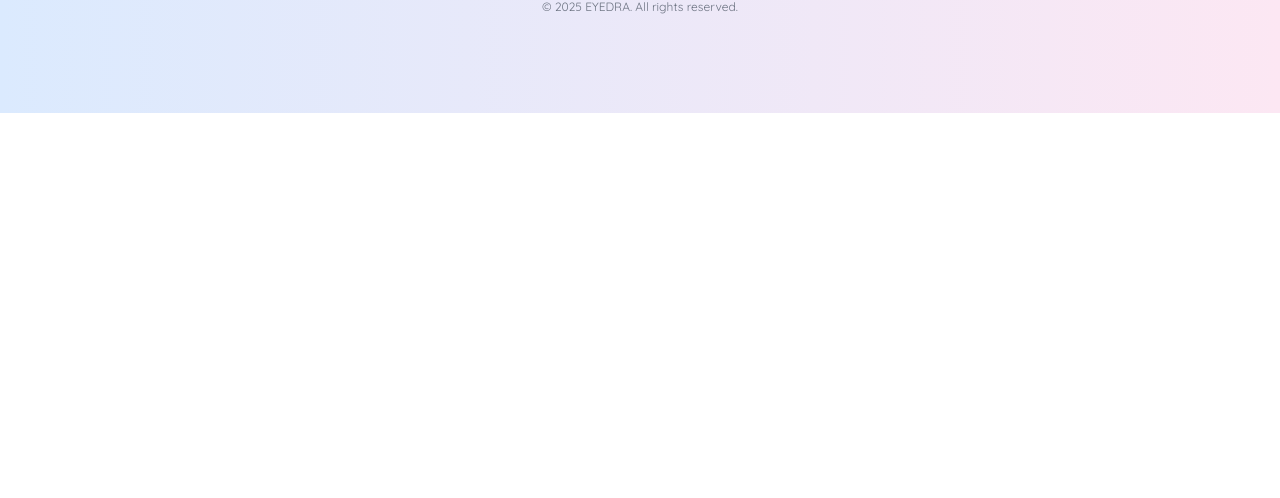
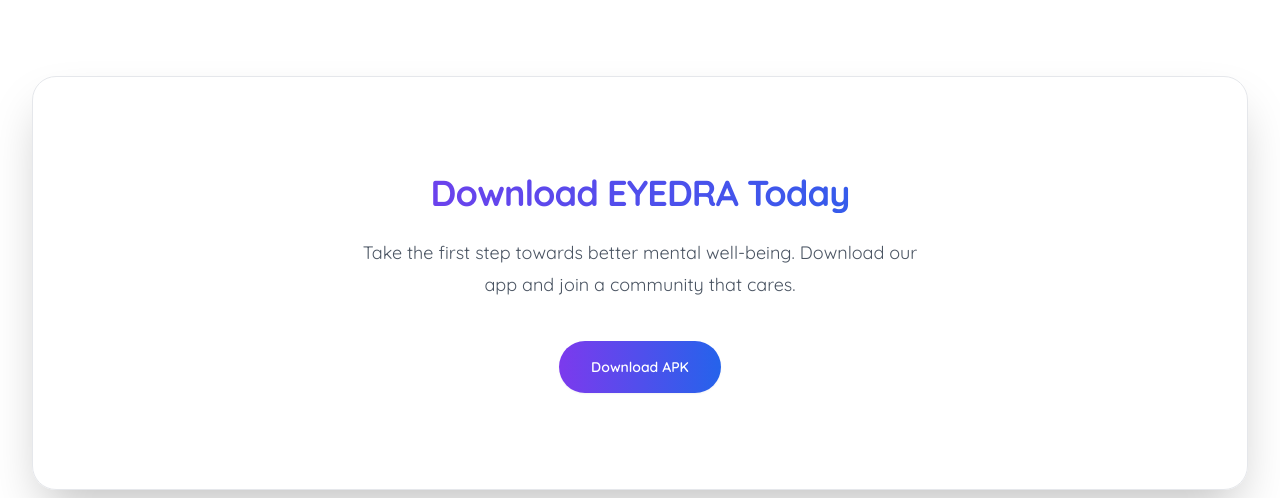
Before and after one commit to Dilethni/eyedra-marketing-web, a React (Vite) app: page / in a window 1280 px wide. Shown: the part 1422-1920 px from the top of the page. Before the commit the page ends 1535 px from the top, so only its background shows below. Built offline with nearby package versions, Linux system fonts and the light colour scheme.

Commit message:
Adjust screen size

```diff
--- a/src/pages/Home.tsx
+++ b/src/pages/Home.tsx
@@ -1,46 +1,27 @@
-import { useEffect, useRef } from "react";
-import { motion } from "framer-motion";
-import { Link } from "react-router-dom";
+import { motion } from 'framer-motion';
+import { Link } from 'react-router-dom';
 
 export default function Home() {
-  const videoRef = useRef<HTMLVideoElement>(null);
-  const featuresRef = useRef<HTMLDivElement>(null);
-
-  useEffect(() => {
-    const handleScroll = () => {
-      if (!videoRef.current || !featuresRef.current) return;
-
-      const featureSectionTop = featuresRef.current.getBoundingClientRect().top;
-
-      // Pause video when the "Features" section is about to enter the viewport
-      if (featureSectionTop <= window.innerHeight * 0.8) {
-        videoRef.current.pause();
-      }
-    };
-
-    window.addEventListener("scroll", handleScroll);
-    return () => window.removeEventListener("scroll", handleScroll);
-  }, []);
-
   return (
-    <div className="relative isolate">
-      {/* Background video */}
-      <div className="absolute inset-0 -z-10">
+    <div className="relative isolate ">
+      {/* Background video without opacity */}
+      <div className="absolute inset-0 -z-10 h-[100vh] max-h-[700px]">
         <video
-          ref={videoRef}
-          className="w-full h-screen object-cover opacity-80"
+          className="w-full h-full object-cover opacity-80"
           autoPlay
+          loop
           muted
           playsInline
         >
           <source src="bg-video.mp4" type="video/mp4" />
           Your browser does not support the video tag.
         </video>
-        <div className="absolute inset-0 opacity-30"></div>
+        {/* Reduced overlay opacity for better video visibility */}
+        <div className="absolute inset-0 opacity-30"></div> {/* Changed from opacity-60 to opacity-30 */}
       </div>
 
       {/* Hero section */}
-      <div className="relative pt-24">
+      <div className="relative flex flex-col justify-center items-center text-center h-[100vh] max-h-[700px]">
         <div className="mx-auto max-w-7xl px-6 py-24 sm:py-32 lg:px-8">
           <div className="mx-auto max-w-2xl text-center">
             <motion.div
@@ -72,11 +53,10 @@ export default function Home() {
       </div>
 
       {/* Features section */}
-      <div ref={featuresRef} className="mx-auto max-w-7xl px-6 lg:px-8">
+      <div className="relative bg-white py-24">
+        <div className="mx-auto max-w-7xl px-6 lg:px-8">
           <div className="mx-auto max-w-2xl lg:text-center">
-          <h2 className="text-4xl font-bold tracking-tight text-transparent bg-clip-text bg-gradient-to-r from-primary-600 to-secondary-600 sm:text-6xl">
-            Features
-          </h2>
+            <h2 className="text-4xl font-bold tracking-tight text-transparent bg-clip-text bg-gradient-to-r from-primary-600 to-secondary-600 sm:text-6xl">Features</h2>
             <p className="mt-2 text-3xl font-bold tracking-tight text-gray-600 sm:text-4xl">
               Everything you need for your mental well-being
             </p>
@@ -108,10 +88,33 @@ export default function Home() {
           </div>
         </div>
       </div>
+
+      {/* Download section */}
+      <div className="mx-auto mt-16 mb-16 max-w-7xl sm:mt-24 sm:px-6 lg:px-8">
+        <div className="relative isolate overflow-hidden bg-white/90 border rounded-lg px-6 py-24 text-center shadow-2xl sm:rounded-3xl sm:px-16
+            transition-all duration-300 ease-in-out hover:scale-[1.02] hover:shadow-3xl hover:bg-gradient-to-r hover:from-blue-100  hover:to-pink-100">
+          <h2 className="mx-auto max-w-2xl text-3xl font-bold tracking-tight text-transparent bg-clip-text bg-gradient-to-r from-primary-600 to-secondary-600 sm:text-4xl">
+            Download EYEDRA Today
+          </h2>
+          <p className="mx-auto mt-6 max-w-xl text-lg leading-8 text-gray-600">
+            Take the first step towards better mental well-being. Download our app and join a community that cares.
+          </p>
+          <div className="mt-10 flex items-center justify-center gap-x-6">
+            <a
+              href="#"
+              className="rounded-full bg-gradient-to-r from-primary-600 to-secondary-600 px-8 py-4 text-sm font-semibold text-white shadow-sm transition-all duration-300 ease-in-out
+                hover:scale-105 hover:shadow-lg hover:from-primary-500 hover:to-secondary-500 focus-visible:outline focus-visible:outline-2 focus-visible:outline-offset-2 focus-visible:outline-primary-600"
+            >
+              Download APK
+            </a>
+          </div>
+        </div>
+      </div>
+
+    </div>
   );
 }
 
-// Feature Data
 const features = [
   {
     name: 'Virtual Campfire Sessions',
```
Lines whose indentation alone changed are shown as unchanged.
